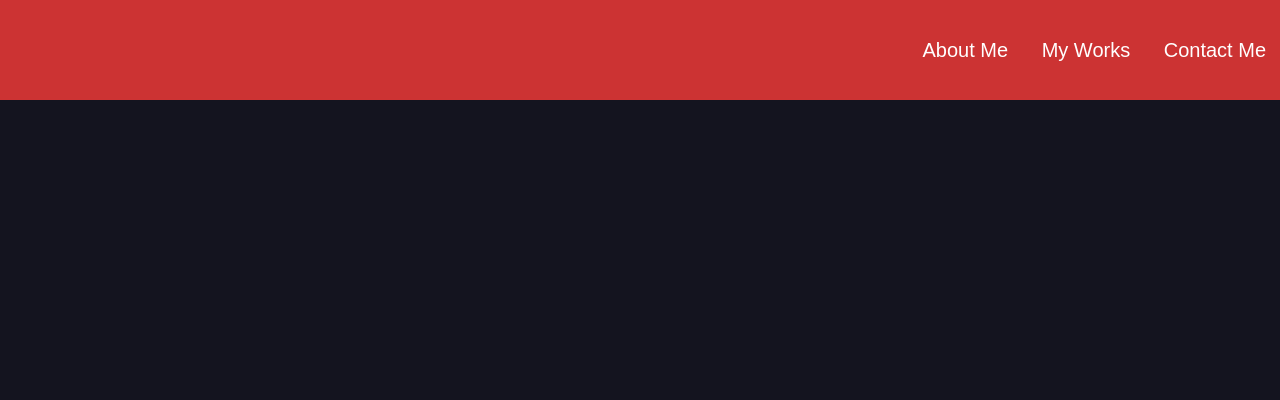
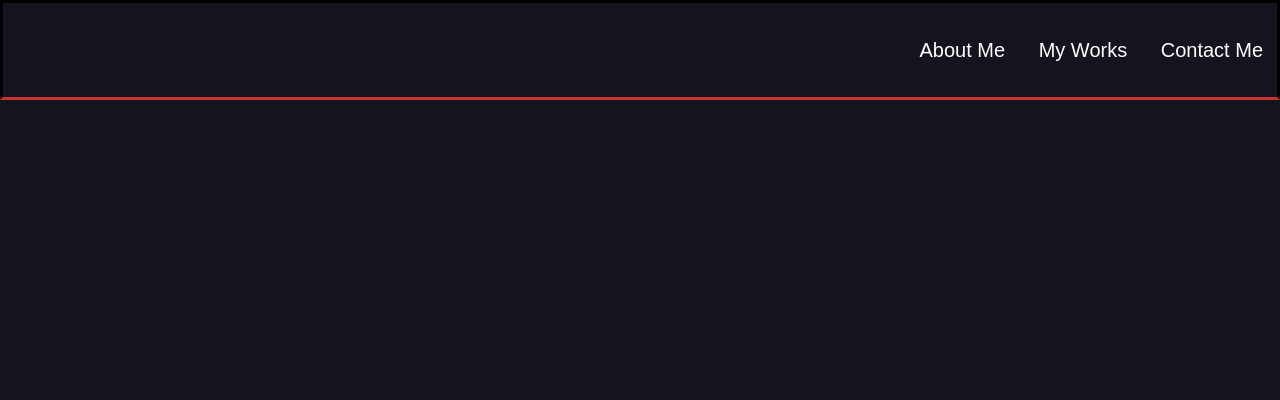
Before and after one commit to duruikechukwu/personal-portfolio, a plain HTML site: page index.html in a window 1280 px wide. Shown: the top 400 px of the page. Drawn offline with Linux system fonts and the light colour scheme.

Commit message:
changed navbar look

```diff
--- a/style.css
+++ b/style.css
@@ -8,8 +8,12 @@ body{
 	justify-content: flex-end;
 	align-items: center;
 	min-height: 100px;
-	background-color: hsl(0,60%,50%);
+	border-style: solid;
+	box-sizing: border-box;
+	border-bottom-width: 5;
+	border-bottom-color: hsl(0,60%,50%);
 	font-size: 20px;
+	background-color: hsl(240,20%,10%);
 	position: fixed;
 	width: 100%;
 	top: 0;
@@ -33,7 +37,8 @@ ul{
 }
 #navbar ul li a:hover{
 	margin-top: 15px;
-	border-bottom-color: hsl(240,30%,50%);
+	border-bottom-color: hsl(0,60%,50%);
+	transition: 0.3s;
 }
 main{
 margin-top: 100px;
```
